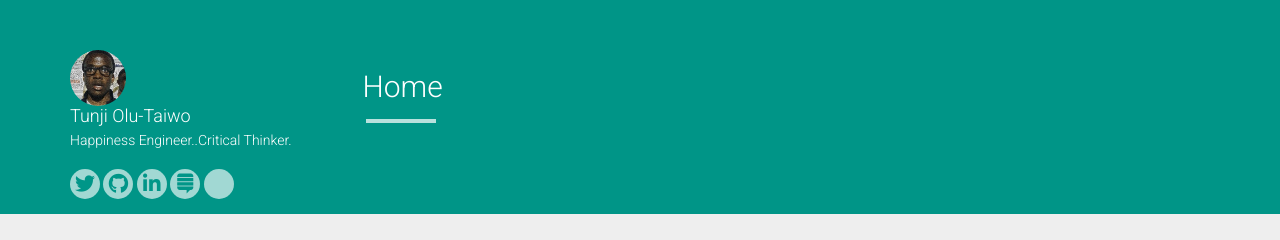
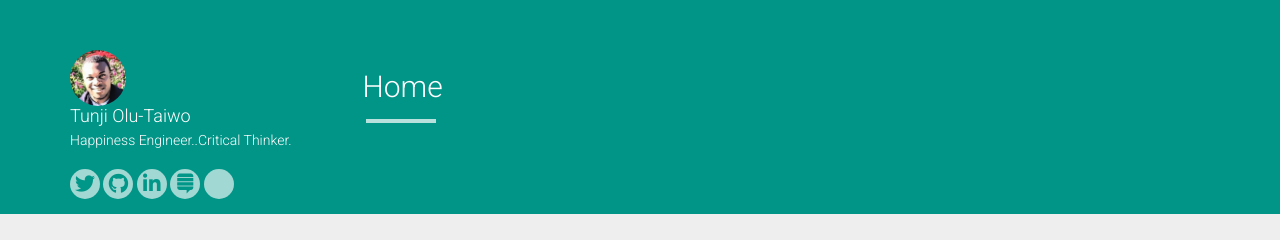
Before and after one commit to tunjos/learn.tunjos.co, a Jekyll site: the page built from index.html, in a window 1280 px wide. Shown: the top 240 px of the page. Built offline with Jekyll 4.4.1, drawn with Linux system fonts in a browser that asks for light colours; nearby versions of some CDN libraries; the list of posts is cut into pages by our own code.

Commit message:
Update Favicon and Headshot

```diff
--- a/_layouts/default.html
+++ b/_layouts/default.html
@@ -6,7 +6,7 @@
         <meta http-equiv="X-UA-Compatible" content="IE=edge,chrome=1">
         <meta name="viewport" content="width=device-width, initial-scale=1">
 
-        <link rel="shortcut icon" href="/static/img/favicon.ico" />
+        <link rel="shortcut icon" href="/static/img/favicon.png" />
         <title>{% if page.title %}{{ page.title }} - {{ site.title }}{% else %}{{ site.author_name }}{% endif %}</title>
         <meta name="author" content="{{ site.author_name }}" />
         <meta name="description" content="{% if page.title %}{{ page.title }}{% else %}{{ site.description }}{% endif %}" />
```
Also changed, not shown: static/img/favicon.ico (deleted), static/img/favicon.png (added), static/img/headshot.jpg.
